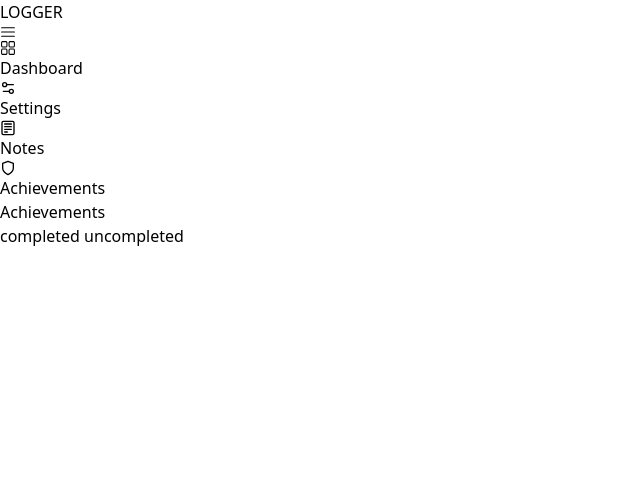
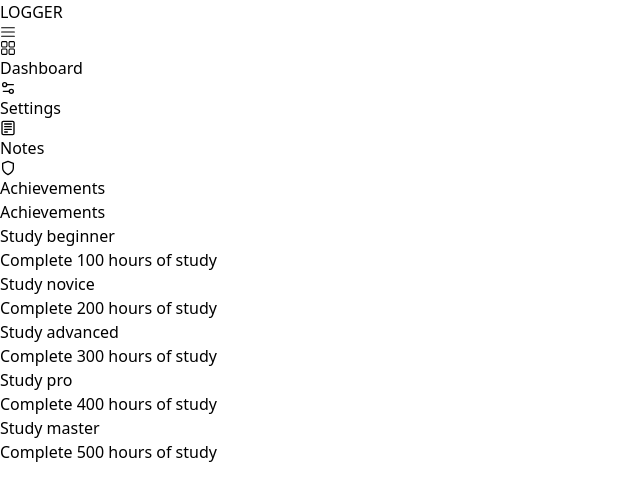
Before and after one commit to mahls/logger, a React (Vite) app: page /Achievements in a window 1280 px wide. Shown: the top 500 px of the page, without its empty margins (0-640 px from the left). Built offline with nearby package versions, Linux system fonts and the light colour scheme.

Commit message:
achievements

```diff
--- a/src/components/Achievements.tsx
+++ b/src/components/Achievements.tsx
@@ -1,16 +1,47 @@
 import React from 'react'
 import Fade from 'react-reveal/Fade';
 
-export const Achievements = () => {
+
+
+let AchievementCard = ({records, achievements, title, text}) => {
+
+  console.log(records)
+
+  return(
+    <div className='mt-2 text-sm px-2 py-1 rounded bg-stone-800 font-regular hover:scale-105 transition'>
+      <div className='font-bold mb-1'>{title}</div>
+      <div>{text}</div>
+    </div>
+  )
+}
+
+
+
+export const Achievements = ({records}) => {
+
+  let achievements = [
+    {text: 'Complete 100 hours of study', title: 'Study beginner'},
+    {text: 'Complete 200 hours of study', title: 'Study novice'},
+    {text: 'Complete 300 hours of study', title: 'Study advanced'},
+    {text: 'Complete 400 hours of study', title: 'Study pro'},
+    {text: 'Complete 500 hours of study', title: 'Study master'},
+  ]
+
   return (
     <Fade>
-      <div className='h-screen text-4xl px-5 py-5 text-white font-bold'>
-        <div>
-          Achievements
+      <div className='h-screen text-4xl px-5 py-5 text-white'>
+        <div className=''>
+          <div className='font-bold mb-4' >Achievements</div>
+
+          {
+            achievements.map((task)=>{
+              return(
+                <AchievementCard text={task.text} title={task.title} achievements={achievements} records={records}/>
+              )
+            })
+          }
+
         </div>
-      </div>
-      <div>
-       completed uncompleted
       </div>
     </Fade>
   )
--- a/src/components/Dashboard.tsx
+++ b/src/components/Dashboard.tsx
@@ -106,13 +106,13 @@ const data2 = [
 
     <div>
 
-    <div className='flex flex-col h-screen sm:grid sm:grid-cols-3 sm:gap-5  w-[80vw] px-5 bg-stone-900'>
+    <div className='flex flex-col h-screen sm:grid sm:grid-cols-3 sm:gap-5 px-5 bg-stone-900'>
 
       <Studycard records={records}/>
       <Exercisecard records={records}/>
       <Leisurecard records={records}/>
 
-      <BarChart width={1000} height={200} data={data} className='mt-10' >
+      <BarChart width={300} height={300} data={data} className='mt-10' >
         <CartesianGrid strokeDasharray="3 3" />
         <XAxis dataKey="name" />
         <YAxis />
@@ -121,8 +121,8 @@ const data2 = [
         <Bar dataKey="data" fill="#8884d8" />
       </BarChart>
 
-      <div className='mt-60'>
-      <ResponsiveContainer width="100%" height="100%">
+      <div className=''>
+      <ResponsiveContainer >
         <RadarChart cx="50%" cy="50%" outerRadius="80%" data={data2}>
           <PolarGrid />
           <PolarAngleAxis dataKey="subject" />
@@ -134,6 +134,7 @@ const data2 = [
 
     </div>
 
+
     </div>
     </Fade>
   )
--- a/src/components/Notes.tsx
+++ b/src/components/Notes.tsx
@@ -26,7 +26,7 @@ let Form = ({todos, settodos}) => {
 
       <form   onSubmit={handleSubmit(onSubmit)}>
         {errors.exampleRequired && <span>This field is required</span>}
-        <input onChange={(e)=>{setinput(e.target.value)}}
+        <input  autocomplete="off" onChange={(e)=>{setinput(e.target.value)}}
           className='focus:ring-0 focus:border-transparent focus:ring-offset-0 px-2 py-1 rounded bg-stone-800 mt-5 mb-5 w-[40vw]'
           {...register("input", { required: true })}
         />
--- a/src/components/Settings.tsx
+++ b/src/components/Settings.tsx
@@ -26,7 +26,7 @@ let Studycard = ({records, setrecords}) => {
           <p className='text-3xl font-bold'>Study</p>
           <p className='text-lg font-bold'>Enter a number </p>
           <div className='flex flex-col'>
-              <input className='rounded text-black px-2 mt-2 w-full' autocomplete="off"
+              <input className='rounded text-black px-2 mt-2 w-full' type="number" autocomplete="off"
               {...register("study", {required: true})}
             />
               <button className='rounded bg-blue-500 mt-2 hover:bg-blue-700 transition w-full'>Submit</button>
@@ -60,7 +60,7 @@ let Exercisecard = ({records, setrecords}) => {
           <p className='text-3xl font-bold'>Exercise</p>
           <p className='text-lg font-bold'>Enter a number </p>
           <div className='flex flex-col'>
-              <input autocomplete="off" className='rounded text-black px-2 mt-2 w-full' {...register("exercise", {required: true})} />
+              <input autocomplete="off" type="number" className='rounded text-black px-2 mt-2 w-full' {...register("exercise", {required: true})} />
               <button className='rounded bg-blue-500 mt-2 hover:bg-blue-700 transition w-full'>Submit</button>
           </div>
         </div>
@@ -91,7 +91,8 @@ let Lesuirecard = ({records, setrecords}) => {
           <p className='text-3xl font-bold'>Leisure</p>
           <p className='text-lg font-bold'>Enter a number </p>
           <div className='flex flex-col'>
-              <input className='rounded text-black px-2 mt-2 w-full' autocomplete="off" {...register("leisure", {required: true})}/>
+              <input className='rounded text-black px-2 mt-2 w-full' type="number"
+              autocomplete="off" {...register("leisure", {required: true})}/>
               <button className='rounded bg-blue-500 mt-2 hover:bg-blue-700 transition w-full'>Submit</button>
           </div>
         </div>
@@ -103,17 +104,19 @@ let Lesuirecard = ({records, setrecords}) => {
 
 let Resetcard=({resetStudy, resetExercise, resetLeisuire})=>{
 
+  let btn = 'hover:bg-red-800 mt-2 border border-red-500 transition text-bold text-white rounded w-full w-screen'
+
   return (
-    <div className='rounded bg-stone-800 px-5 py-5 border border-red-500'>
-      <div className='text-3xl font-bold text-white'>Reset</div>
+    <div className='rounded bg-stone-800 px-5 py-5 border border-stone-900 hover:scale-105 transition'>
+      <div className='text-3xl font-bold text-white mb-2'>Reset</div>
       <div className='flex justify-center'>
-        <button onClick={resetStudy} className='hover:bg-blue-900 transition mt-4 text-bold text-white bg-blue-700 rounded w-full w-screen'>Study</button>
+        <button onClick={resetStudy} className={btn}>Study</button>
       </div>
       <div className='flex justify-center'>
-        <button onClick={resetExercise} className='hover:bg-blue-900 transition mt-2 text-bold text-white bg-blue-700 rounded w-full w-screen'>Excecise</button>
+        <button onClick={resetExercise} className={btn}>Excecise</button>
       </div>
-      <div className='mt-2 flex justify-center'>
-        <button onClick={resetLeisuire} className='hover:bg-blue-900 transition text-bold text-white bg-blue-700 rounded w-full w-screen'>Leisure</button>
+      <div className=' flex justify-center'>
+        <button onClick={resetLeisuire} className={btn}>Leisure</button>
       </div>
     </div>
   )
@@ -131,25 +134,22 @@ export const Settings = ({records, setrecords}) => {
 
   let resetStudy =()=> {
     const updatedRecords = records.map((record) => ({...record, study: 0,}));
-    console.log(updatedRecords)
     setrecords(updatedRecords)
   }
 
   let resetExercise =()=> {
     const updatedRecords = records.map((record) => ({...record, exercise: 0,}));
-    console.log(updatedRecords)
     setrecords(updatedRecords)
   }
 
   let resetLeisuire =()=> {
     const updatedRecords = records.map((record) => ({...record, leisure: 0,}));
-    console.log(updatedRecords)
     setrecords(updatedRecords)
   }
 
   return (
     <Fade>
-    <div className='h-screen w-[80vw] bg-stone-900 flex flex-col sm:grid sm:grid-cols-3 grid-rows-3 sm:gap-3 px-5 py-5'>
+    <div className='h-screen w-[80vw] bg-stone-900 flex flex-col sm:grid sm:grid-cols-3 sm:grid-rows-3 sm:gap-3 px-5 py-5'>
       <Studycard records={records} setrecords={setrecords}/>
       <Exercisecard records={records} setrecords={setrecords}/>
       <Lesuirecard records={records} setrecords={setrecords}/>
```
